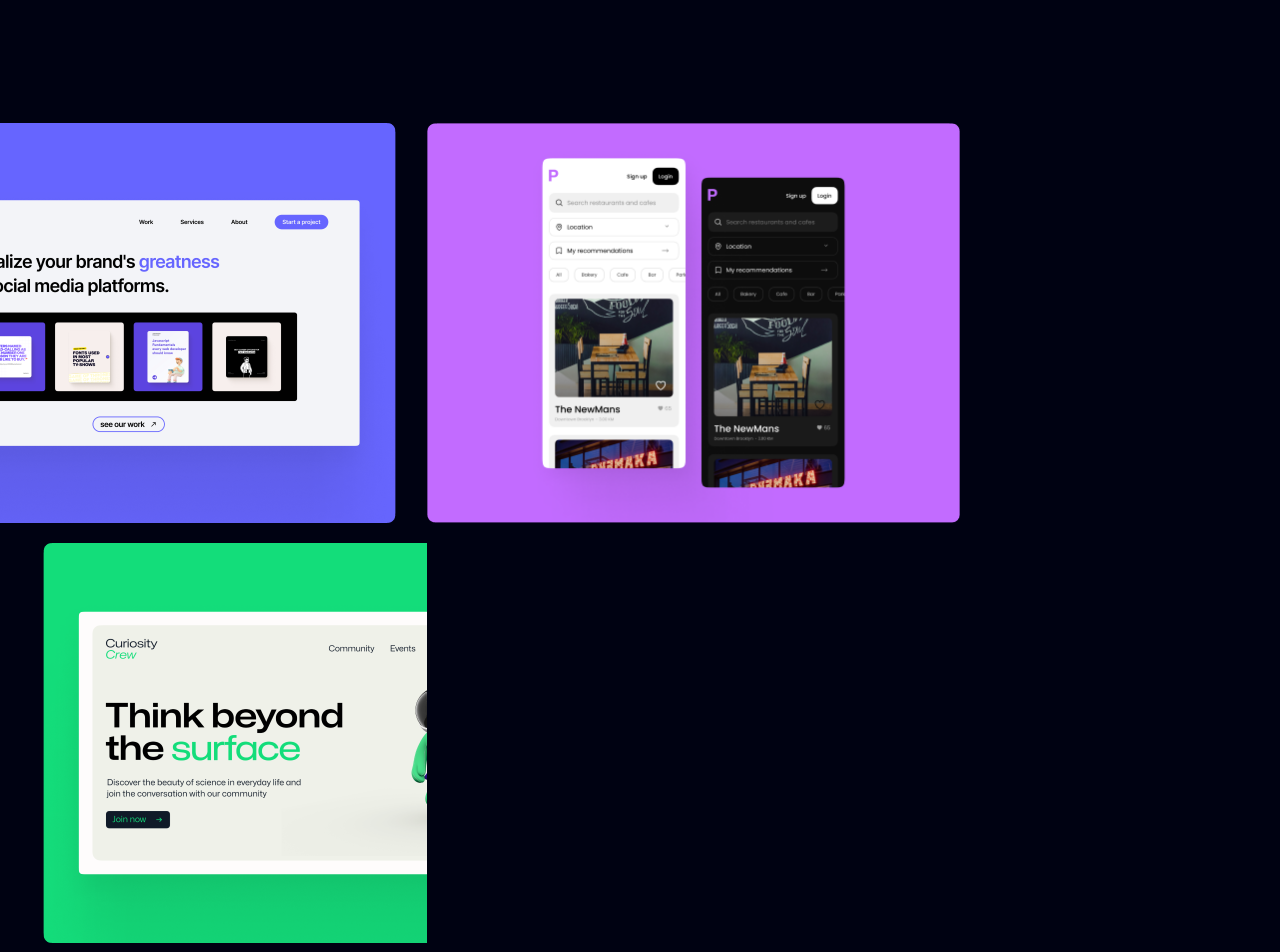
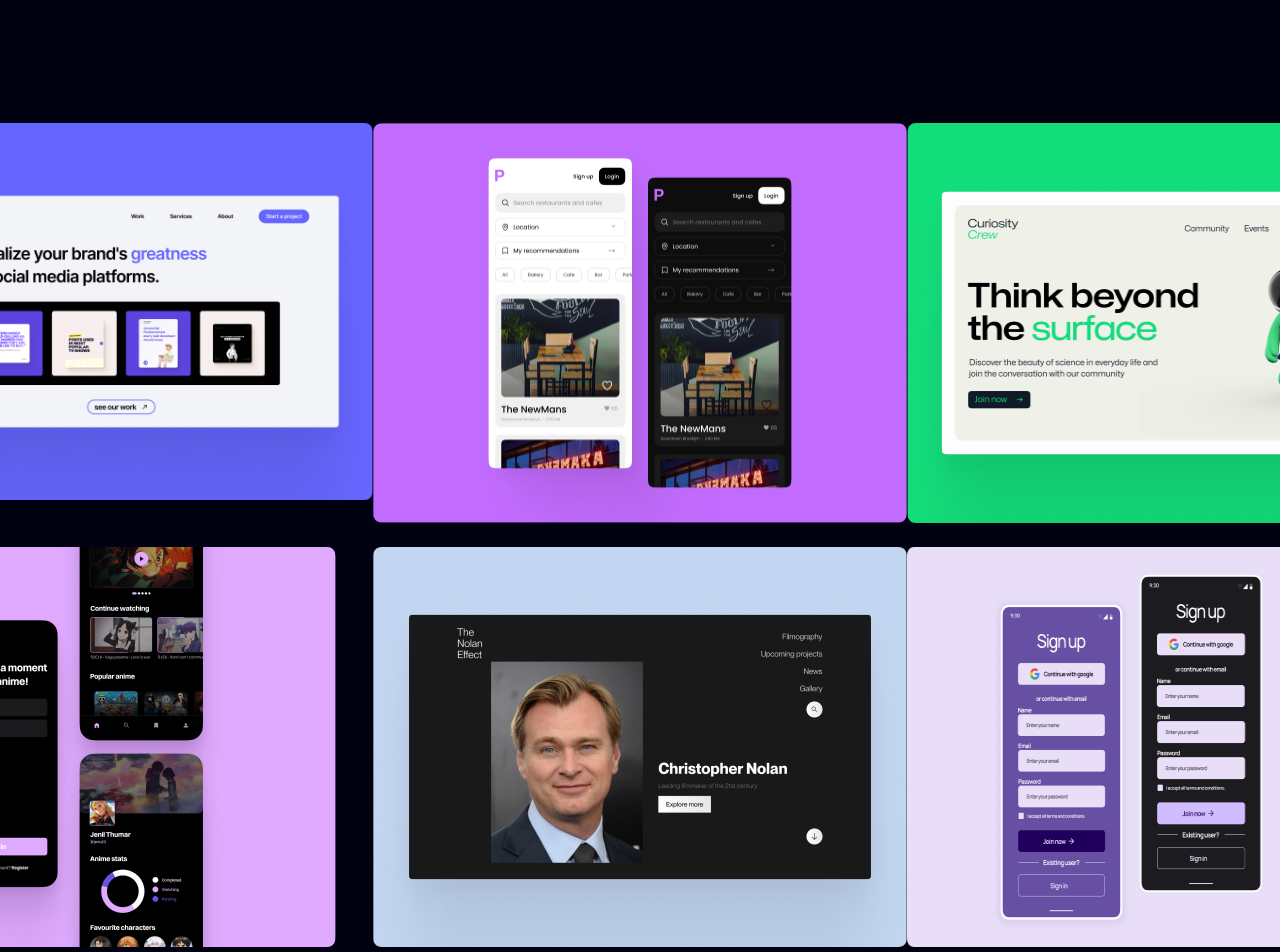
Before and after one commit to venilsutariya/portals, a Next.js app: page / in a window 1280 px wide. Shown: the part 2320-3272 px from the top of the page. Built offline with nearby package versions, Linux system fonts and the light colour scheme.

Commit message:
add code

```diff
--- a/components/customUi/Project.tsx
+++ b/components/customUi/Project.tsx
@@ -1,25 +1,25 @@
 const Project = () => {
     return (
         <div className=" pb-5" style={{backgroundColor: '#000212'}}>
-            <div className="row row-cols-1 row-cols-lg-3 gap-y-5 p-0 g-0">
-                <div className="col">
+            <div className="row gap-y-5 p-0 g-0">
+                <div className="col-12 col-lg">
                     <img src="/images/project1.png" className="img-fluid" alt="" />
                 </div>
                 <div className="col-12 col-lg-5 flex justify-center">
                     <img src="/images/project2.png" className=" img-fluid" alt=""/>
                 </div>
-                <div className="col flex justify-end">
+                <div className="col-12 col-lg flex justify-end">
                     <img src="/images/project3.png" className="img-fluid" alt="" />
                 </div>
             </div>
-            <div className=" row row-cols-1 row-cols-lg-3 gap-y-5 p-0 g-0 mt-4">
-                <div className="col">
+            <div className=" row gap-y-5 p-0 g-0 mt-4">
+                <div className="col-12 col-lg">
                     <img src="/images/project4.png" className="img-fluid" alt="" />
                 </div>
                 <div className="col-12 col-lg-5 justify-start">
                     <img src="/images/project5.png" className="img-fluid" alt=""/>
                 </div>
-                <div className="col flex justify-end">
+                <div className="col-12 col-lg flex justify-end">
                     <img src="/images/project6.png" className="img-fluid" alt="" />
                 </div>
             </div>
```
